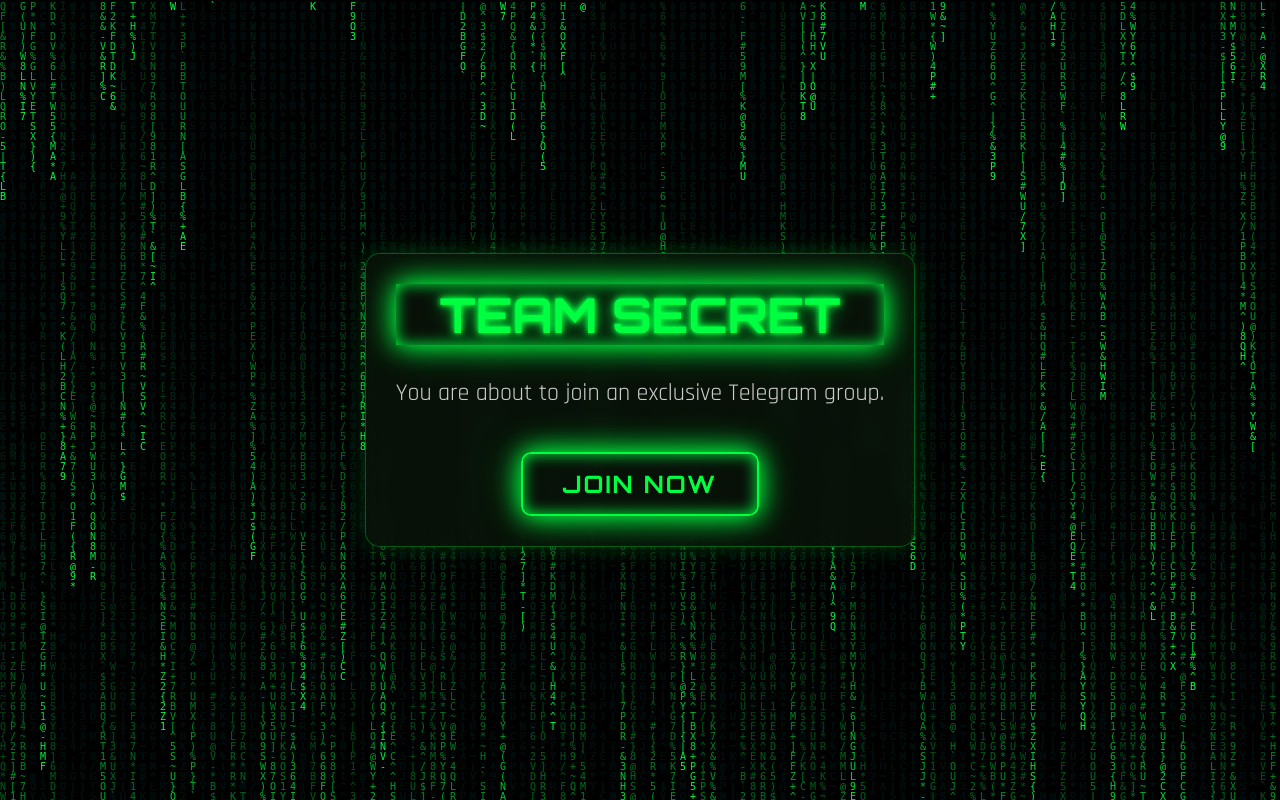
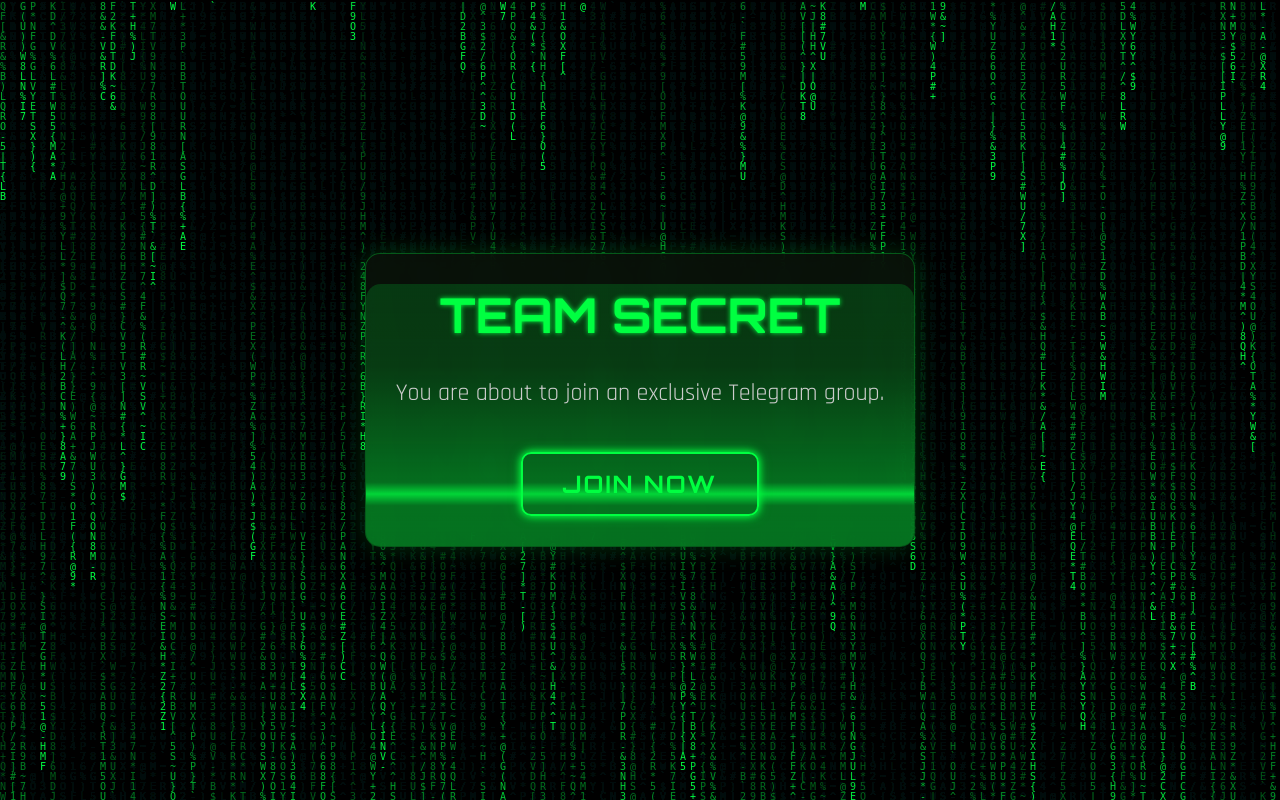
Before and after one commit to rahulkuma9503-coder/With-mine-app, a Flask app: template templates/join.html in a window 1280 px wide. Run offline with Flask 3, Linux system fonts and the light colour scheme; the template is opened without the code that fills it, so the values that code supplies are empty; some libraries are stand-ins or nearby versions.

Commit message:
Update join.html

```diff
--- a/templates/join.html
+++ b/templates/join.html
@@ -50,6 +50,53 @@
             backdrop-filter: blur(10px);
             border: 1px solid rgba(0, 255, 65, 0.3);
             box-shadow: 0 0 25px rgba(0, 255, 65, 0.2);
+
+            /* Added for the scanning light effect */
+            position: relative;
+            overflow: hidden;
+        }
+
+        /* The Scanning Light Effect */
+        .scan-line, .scan-line-reverse {
+            position: absolute;
+            left: 0;
+            width: 100%;
+            height: 100%;
+            background: linear-gradient(
+                180deg,
+                rgba(0, 255, 65, 0) 0%,
+                rgba(0, 255, 65, 0.3) 48%,
+                rgba(0, 255, 65, 0.8) 50%,
+                rgba(0, 255, 65, 0.3) 52%,
+                rgba(0, 255, 65, 0) 100%
+            );
+            background-size: 100% 200%;
+            animation: scan 2.5s linear infinite;
+            pointer-events: none; /* Allows clicking through the effect */
+            z-index: 1;
+            border-radius: 15px; /* Matches the container's border */
+        }
+
+        .scan-line-reverse {
+            animation-name: scan-reverse;
+        }
+
+        @keyframes scan {
+            0% {
+                background-position: 0% -100%;
+            }
+            100% {
+                background-position: 0% 100%;
+            }
+        }
+
+        @keyframes scan-reverse {
+            0% {
+                background-position: 0% 100%;
+            }
+            100% {
+                background-position: 0% -100%;
+            }
         }
 
         h1 {
@@ -57,18 +104,21 @@
             font-size: 3em;
             font-weight: 700;
             color: var(--neon-green);
-            text-shadow:
-                0 0 5px var(--neon-green),
-                0 0 10px var(--neon-green),
-                0 0 20px var(--neon-green-glow);
-            animation: pulse 2s infinite alternate;
+            /* Significantly reduced and simplified glow */
+            text-shadow: 0 0 5px var(--neon-green);
             margin-top: 0;
+            /* Ensure text is above the scan lines */
+            position: relative;
+            z-index: 2;
         }
 
         p {
             font-size: 1.5em;
             font-weight: 400;
             color: #cccccc;
+            /* Ensure text is above the scan lines */
+            position: relative;
+            z-index: 2;
         }
 
         .join-button {
@@ -84,20 +134,20 @@
             letter-spacing: 2px;
             text-transform: uppercase;
             transition: all 0.3s ease;
-            box-shadow:
-                inset 0 0 10px var(--neon-green-glow),
-                0 0 15px var(--neon-green);
+            /* Significantly reduced glow */
+            box-shadow: 0 0 5px var(--neon-green);
             animation: pulse 2s infinite alternate;
             margin-top: 20px;
+            /* Ensure button is above the scan lines */
+            position: relative;
+            z-index: 2;
         }
 
         .join-button:hover {
             background-color: var(--neon-green);
             color: var(--bg-color);
-            box-shadow:
-                inset 0 0 20px var(--neon-green),
-                0 0 30px var(--neon-green),
-                0 0 45px var(--neon-green-glow);
+            /* Significantly reduced glow on hover */
+            box-shadow: 0 0 10px var(--neon-green), 0 0 15px var(--neon-green-glow);
             transform: scale(1.05);
         }
 
@@ -113,8 +163,9 @@
 
         /* Keyframe Animations */
         @keyframes pulse {
-            0% { box-shadow: inset 0 0 10px var(--neon-green-glow), 0 0 15px var(--neon-green); }
-            100% { box-shadow: inset 0 0 15px var(--neon-green), 0 0 25px var(--neon-green), 0 0 40px var(--neon-green-glow); }
+            /* Very subtle pulse animation */
+            0% { box-shadow: 0 0 5px var(--neon-green); }
+            100% { box-shadow: 0 0 8px var(--neon-green), 0 0 12px var(--neon-green-glow); }
         }
 
     </style>
@@ -124,6 +175,10 @@
     <canvas id="matrix-bg"></canvas>
 
     <div class="container">
+        <!-- The Scanning Light Effects -->
+        <div class="scan-line"></div>
+        <div class="scan-line-reverse"></div>
+
         <h1>TEAM SECRET</h1>
         <p>You are about to join an exclusive Telegram group.</p>
         <button id="joinBtn" class="join-button">Join Now</button>
@@ -185,7 +240,8 @@
         // --- Telegram Web App Logic ---
         document.addEventListener('DOMContentLoaded', () => {
             const joinBtn = document.getElementById('joinBtn');
-            const token = "{{ token }}"; // Token passed from Flask
+            // This token would be dynamically inserted by your backend (e.g., Flask, Django)
+            const token = "YOUR_SECURE_TOKEN_HERE"; // Replace with a real token for testing
 
             const tg = window.Telegram.WebApp;
             tg.ready();
@@ -197,24 +253,30 @@
                 joinBtn.disabled = true;
 
                 try {
-                    const response = await fetch(`/getgrouplink/${token}`);
+                    // Replace with your actual backend URL
+                    const response = await fetch(`https://your-backend.com/getgrouplink/${token}`);
+                    if (!response.ok) {
+                        throw new Error(`HTTP error! status: ${response.status}`);
+                    }
                     const data = await response.json();
 
                     if (data.url) {
-                        window.open(data.url, '_blank');
+                        // Use Telegram.WebApp.openLink to open within the Telegram app
+                        tg.openLink(data.url);
                     } else {
                         alert('Error: Could not retrieve the group link.');
                     }
                 } catch (error) {
                     console.error('Fetch error:', error);
-                    alert('An error occurred. Please try again.');
+                    alert('An error occurred. Please try again later.');
                 } finally {
+                    // Give the user a moment to see the result before closing
                     setTimeout(() => {
                         tg.close();
-                    }, 500);
+                    }, 2000);
                 }
             });
         });
     </script>
 </body>
-</html>
+    </html>
```
